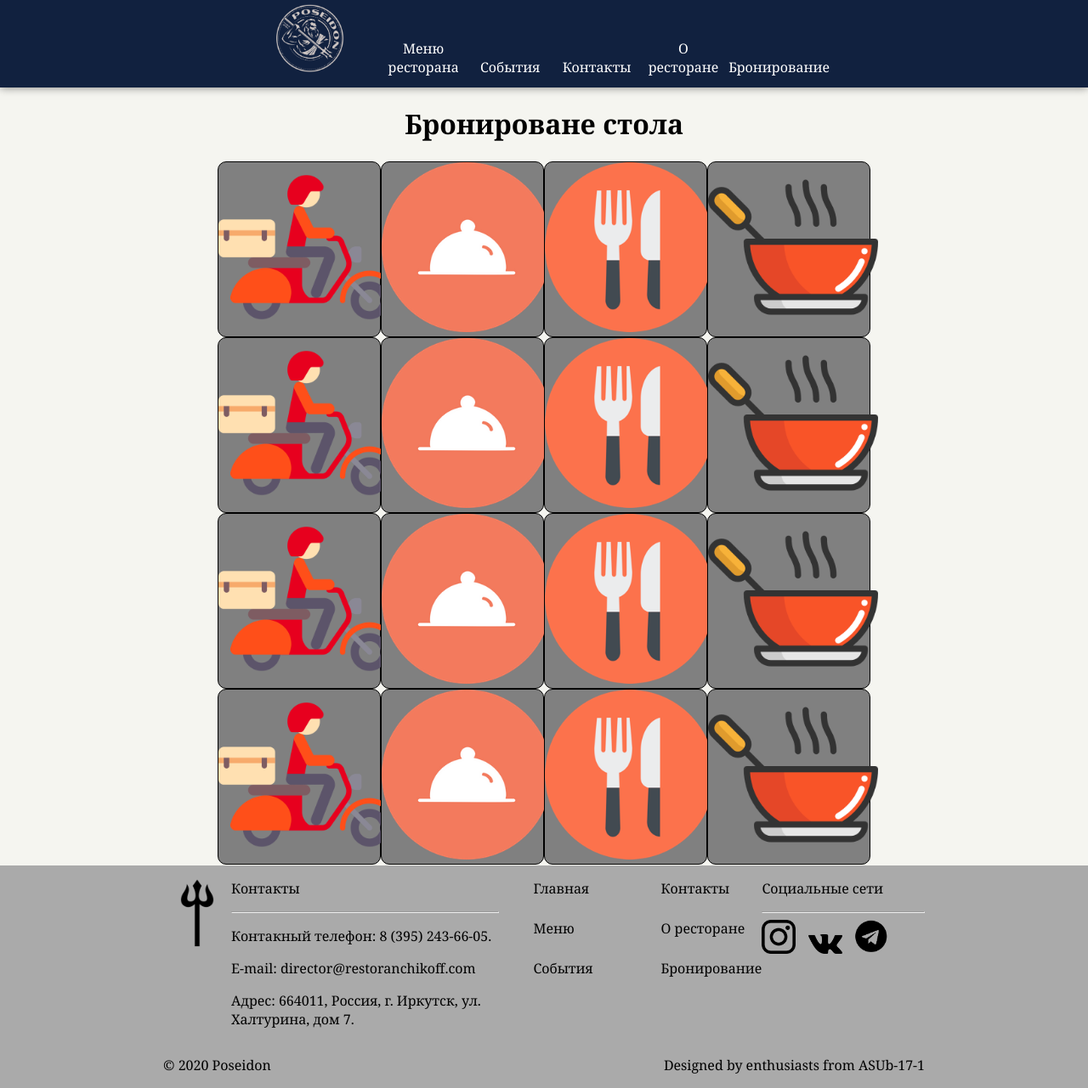
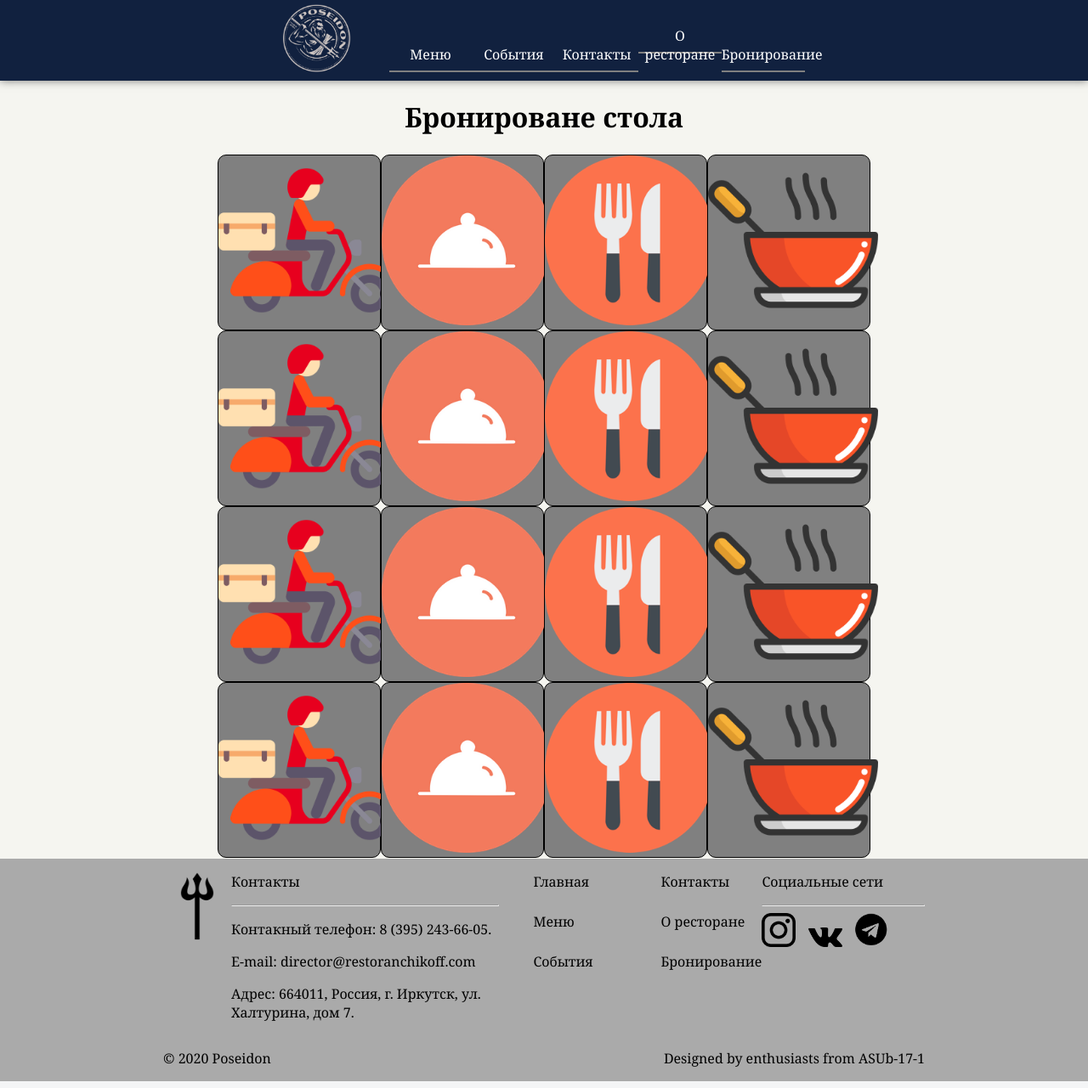
Before and after one commit to vladimirjoshkin/WebRestaurant, a Flask app: page /booking in a window 1280 px wide. Shown: the whole page at 85% size. Run offline with Flask 2, Linux system fonts and the light colour scheme; some libraries are stand-ins or nearby versions.

Commit message:
header text highlighting added

```diff
--- a/static/horizontal-menu.css
+++ b/static/horizontal-menu.css
@@ -1,22 +1,32 @@
 .bottom-menu {
 	text-align: center;
 	display: inline-block;
-
-
 }
 
 .bottom-menu-list {
     margin: auto;
-    padding-top: 8px;
-	padding-bottom: 8px;
+    padding-top: 10px;
+	display: table;
+
 }
 
 .bottom-menu-list li {
 	display: inline-block;
     list-style: none;
 	text-align: center;
+	height: 30px;
+    border-bottom: 2px solid gray;
+
 }
 
 .bottom-menu-list li a {
     color: white;
 }
+li:hover {
+    /*outline: 0px solid #ccc;
+    outline-offset: 10px;
+    outline-color: grey;
+    background: grey;*/
+    border-bottom: 2px solid white;
+
+}
--- a/static/horizontal-menu.js
+++ b/static/horizontal-menu.js
@@ -4,12 +4,9 @@ function resizeHorizontalMenu() {
     $('.bottom-menu-list').children('li').each(function() {
         $(this).width(bm_li_new_width);
     });
-
     var margin = ($('header').width() - $('.top-menu').width()) / 2;
     $('.top-menu').css('margin-left', margin).css('margin-right', margin);
 };
-
-
 $(document).ready(resizeHorizontalMenu);
 $(window).on('resize', resizeHorizontalMenu)
 
--- a/templates/header.html
+++ b/templates/header.html
@@ -2,8 +2,8 @@
     <div class="top-menu">
         <a href="/index"><img class="logo-img" src="{{ url_for('static', filename='poseidon.png') }}" alt="Trident"></a>
         <div class="bottom-menu">
-            <ul class="bottom-menu-list">
-                <li class="bm-element"><a href="/menu" class="link-no-style">Меню ресторана</a></li>
+            <ul class="bottom-menu-list" >
+                <li class="bm-element"><a href="/menu" class="link-no-style">Меню</a></li>
                 <li class="bm-element"><a href="/events" class="link-no-style">События</a></li>
                 <li class="bm-element"><a href="/contacts" class="link-no-style">Контакты</a></li>
                 <li class="bm-element"><a href="/about-us" class="link-no-style">О ресторане</a></li>
```
